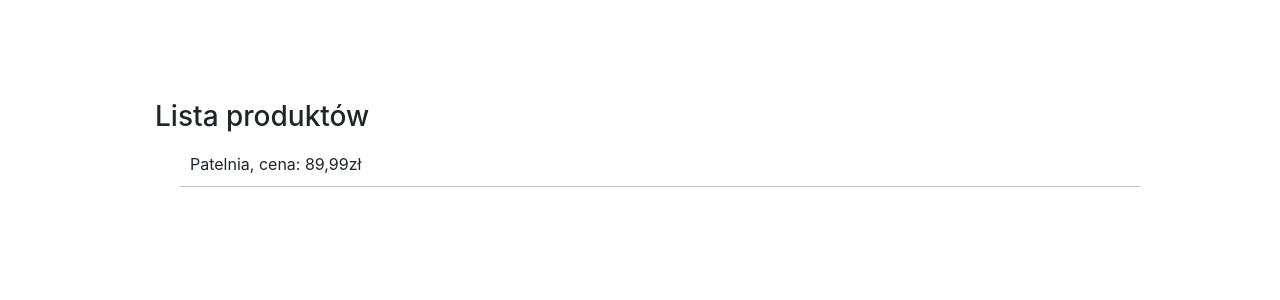
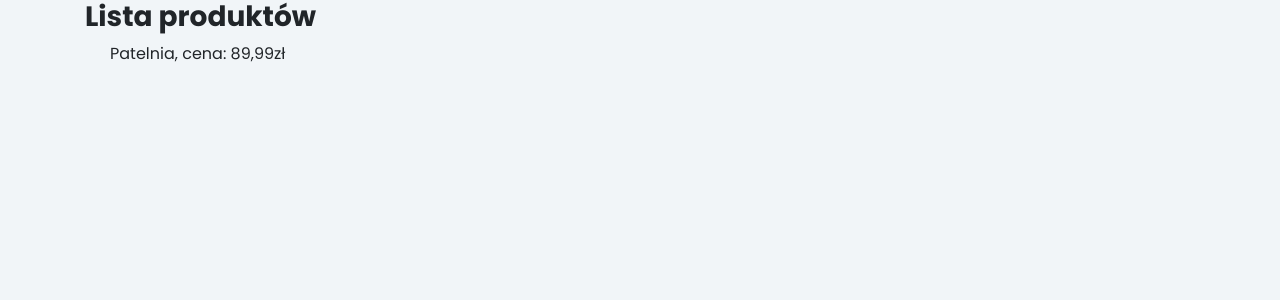
Before and after one commit to Ampex/cart, a React app: page / in a window 1280 px wide. Shown: the top 300 px of the page. Built offline with nearby package versions, Linux system fonts and the light colour scheme.

Commit message:
add some styles

```diff
--- a/src/components/App/App.css
+++ b/src/components/App/App.css
@@ -1,10 +1,20 @@
-.container{
-    width: 1000px;
-    margin: 100px auto 0 auto;
+body {
+  font-family: "Poppins", sans-serif;
+  background-color: rgb(241, 245, 248);
 }
 
-.row {
-    padding: 10px;
-    border-bottom: 1px solid silver;
-    list-style: none;
+ul li {
+  margin: 0.4rem;
 }
+
+span {
+  letter-spacing: 0.1rem;
+}
+
+h3 {
+  font-weight: 700;
+}
+
+button {
+  min-width: 3rem;
+}
```
